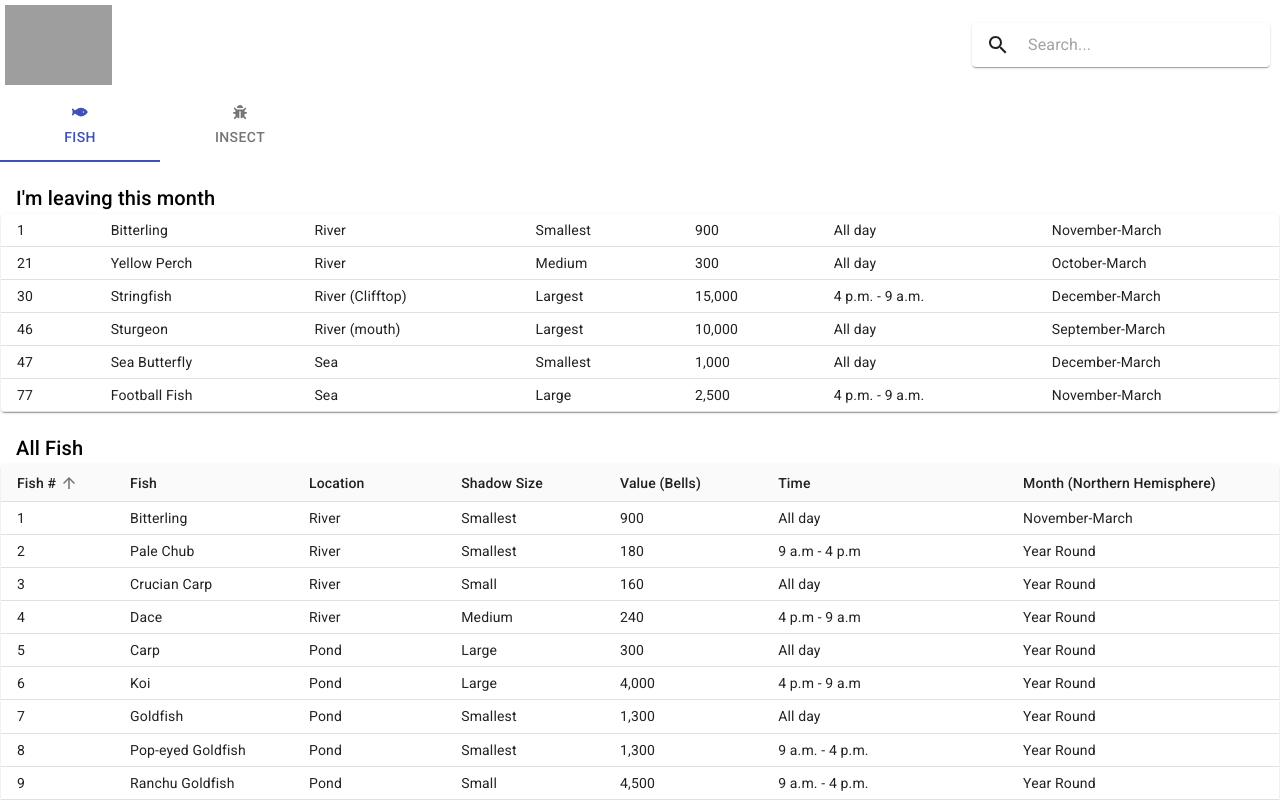
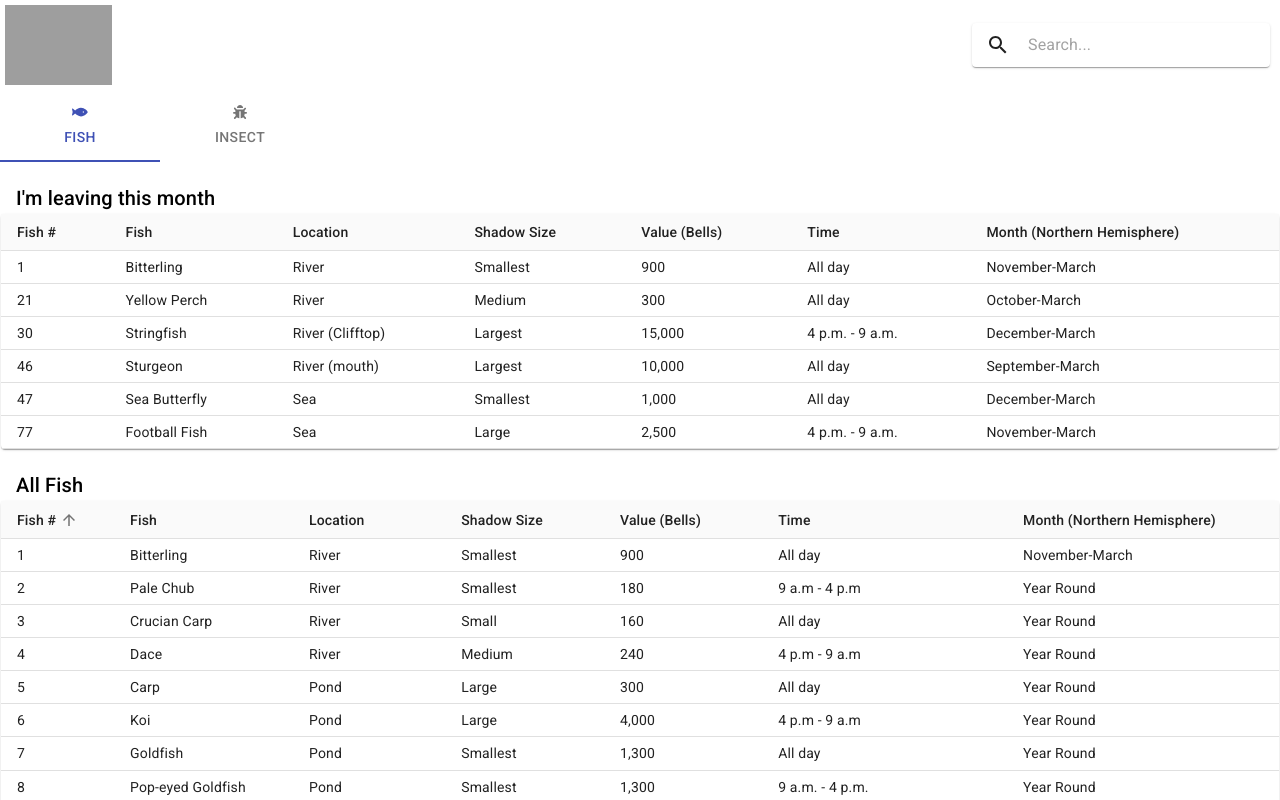
Before and after one commit to ycultan/AC-Critter-Guide, a React (Create React App) app: page / in a window 1280 px wide. Shown: the top 800 px of the page. Built offline with nearby package versions, Linux system fonts and the light colour scheme; grey boxes are pictures that could not be loaded.

Commit message:
fixed important table not showing headers

```diff
--- a/src/components/HeaderTabs/HeaderTabs.js
+++ b/src/components/HeaderTabs/HeaderTabs.js
@@ -34,7 +34,7 @@ const style = {
   }
 };
 
-const fishTableHeaders = [
+export const fishTableHeaders = [
   {id: "number", name: "Fish #"},
   {id: "name", name: "Fish"},
   {id: "location", name: "Location"},
@@ -43,7 +43,7 @@ const fishTableHeaders = [
   {id: "time", name: "Time"},
   {id: "month", name: "Month (Northern Hemisphere)"}
 ];
-const insectTableHeaders = [
+export const insectTableHeaders = [
 {id: "number", name: "Insect #"},
 {id: "name", name: "Insect"},
 {id: "location", name: "Location"},
--- a/src/components/ImportantCritter/ImportantCritter.js
+++ b/src/components/ImportantCritter/ImportantCritter.js
@@ -1,6 +1,7 @@
 import React from "react";
 import { CritterTable } from "../CritterTable/CritterTable";
 import { CritterTableHead } from "../CritterTableHeader/CritterTableHead";
+import { fishTableHeaders } from "../HeaderTabs/HeaderTabs";
 
 export const ImportantCritter = ({ importantCritterData }) => {
   return (
@@ -8,7 +9,7 @@ export const ImportantCritter = ({ importantCritterData }) => {
       <CritterTable
         title="I'm leaving this month"
         critterData={importantCritterData}
-        critterTableHead={<CritterTableHead isSortableTable={false} />}
+        critterTableHead={<CritterTableHead tableHeaders={fishTableHeaders} isSortableTable={false} />}
       />
     </div>
   );
--- a/src/data/FishData.js
+++ b/src/data/FishData.js
@@ -19,7 +19,8 @@ export const createData = (
   value,
   time,
   isYearRound = null,
-  month = null
+  month = null,
+  rarity = "Unknown"
 ) => {
   return {
     id,
```
